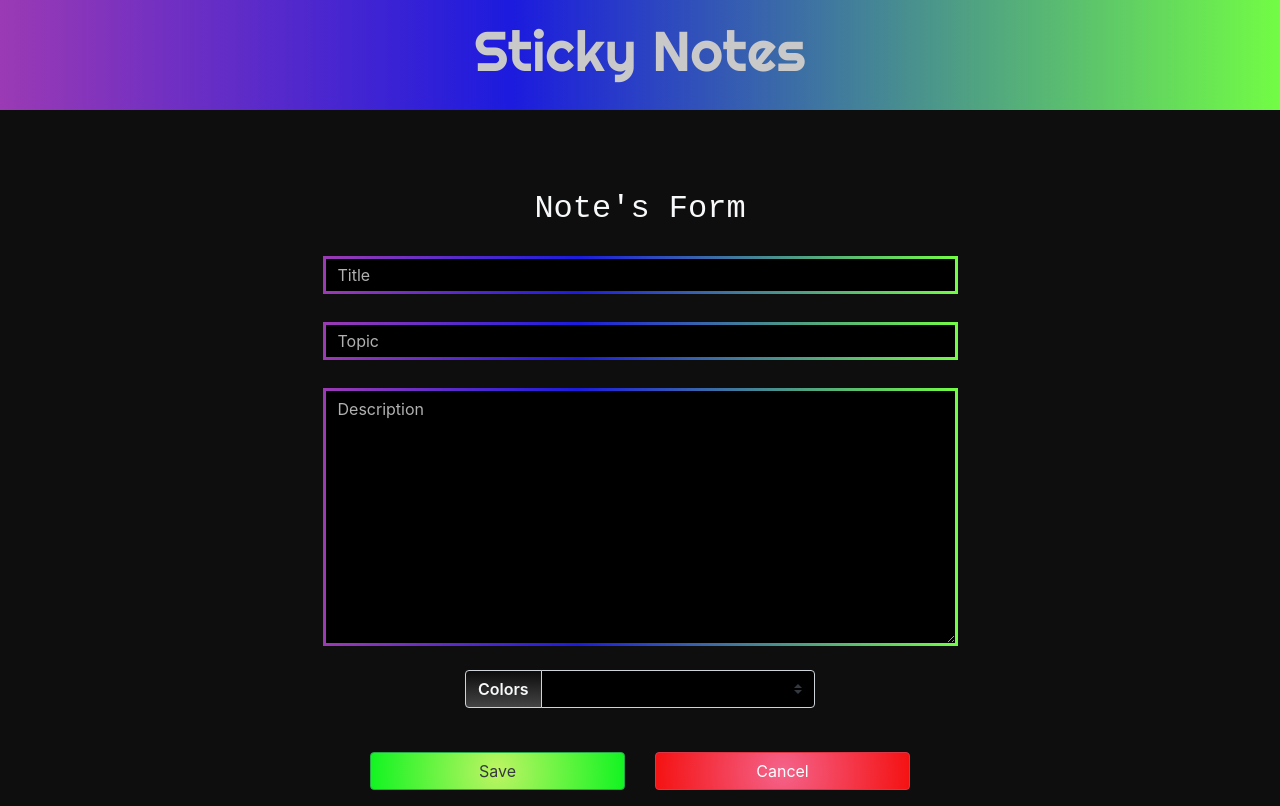
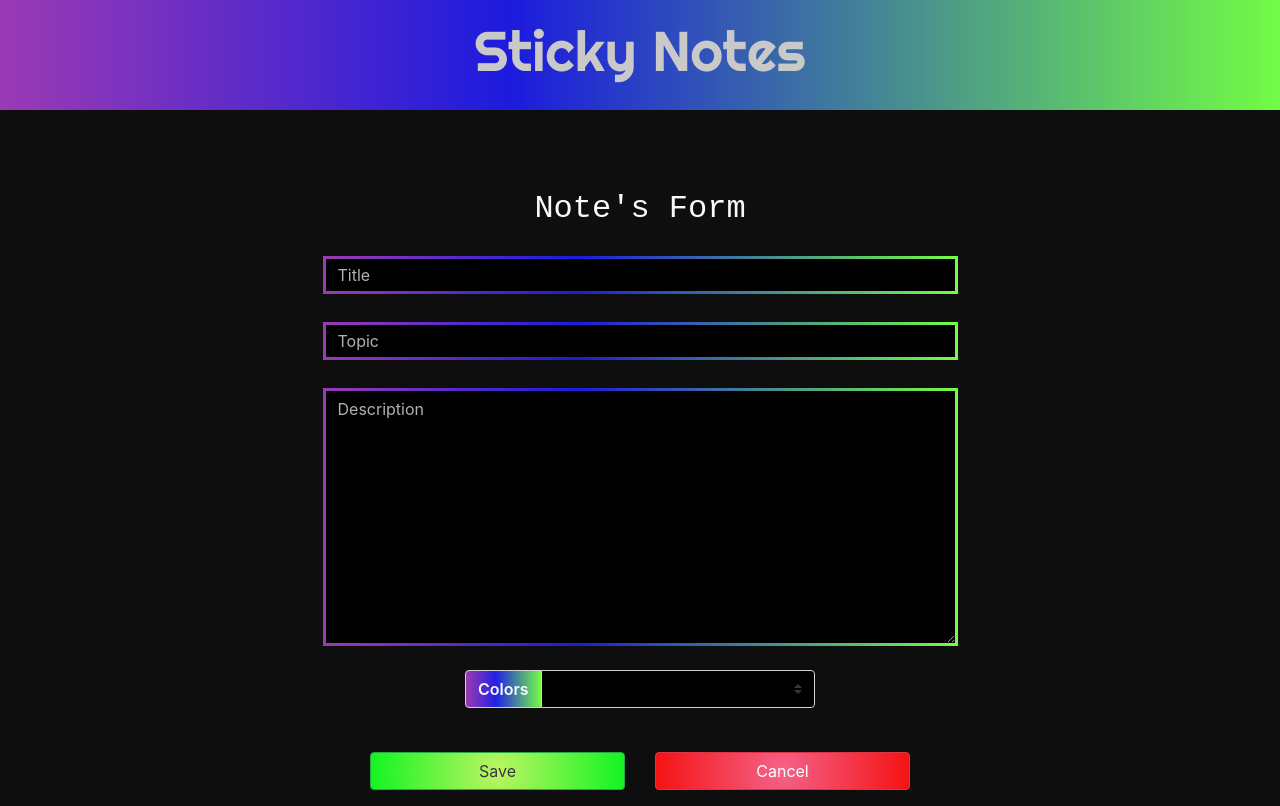
Before and after one commit to sfahadh/Sticky-Notes, an Angular app: page /note in a window 1280 px wide. Built offline with nearby package versions, Linux system fonts and the light colour scheme; a web font is replaced by a local one.

Commit message:
adjusted bootstrap color style

```diff
--- a/src/app/components/form/dropdown/dropdown.component.css
+++ b/src/app/components/form/dropdown/dropdown.component.css
@@ -5,6 +5,12 @@ select option {
 label {
   color: rgb(143, 143, 143);
   font-weight: 600;
+  background: linear-gradient(
+    90deg,
+    rgba(155, 58, 180, 1) 0%,
+    rgba(30, 29, 253, 0.8701855742296919) 40%,
+    rgba(114, 252, 69, 1) 100%
+  );
 }
 
 #colors {
--- a/src/app/components/form/dropdown/dropdown.component.html
+++ b/src/app/components/form/dropdown/dropdown.component.html
@@ -1,7 +1,7 @@
 <div class="row justify-content-center mt-4">
     <div class="input-group mb-3 col-md-6 col-lg-4 col-11">
 		<div class="input-group-prepend">
-			<label class="input-group-text bg-dark text-light label" for="colors">Colors</label>
+			<label class="input-group-text bg-dark text-light" for="colors">Colors</label>
 		</div>
 
 		<select class="custom-select" id="colors" name="colors" [(ngModel)]="stickyNote.color">
--- a/src/app/components/modals/sticky-note-modal/sticky-note-modal.component.css
+++ b/src/app/components/modals/sticky-note-modal/sticky-note-modal.component.css
@@ -0,0 +1,3 @@
+.modal-content {
+  border-radius: 5%;
+}
--- a/src/app/components/modals/sticky-note-modal/sticky-note-modal.component.html
+++ b/src/app/components/modals/sticky-note-modal/sticky-note-modal.component.html
@@ -2,7 +2,7 @@
     <div class="modal-dialog modal-dialog-centered">
         <div class="modal-content" [class]="stickyNote.color">
             <div class="modal-header">
-                <h1 class="modal-title text-center">{{ stickyNote.title }}</h1>
+                <h1 class="modal-title">{{ stickyNote.title }}</h1>
                 <button type="button" class="close" data-dismiss="modal" aria-label="Close">
                     <span aria-hidden="true">&times;</span>
                 </button>
--- a/src/styles.css
+++ b/src/styles.css
@@ -60,7 +60,7 @@ button {
 }
 
 .bg-success {
-  background: linear-gradient(0deg, rgb(84, 255, 90) 0%, rgb(0, 130, 19) 100%);
+  background: linear-gradient(0deg, rgb(45, 222, 51) 0%, rgb(0, 99, 15) 100%);
 }
 
 .bg-danger {
```
